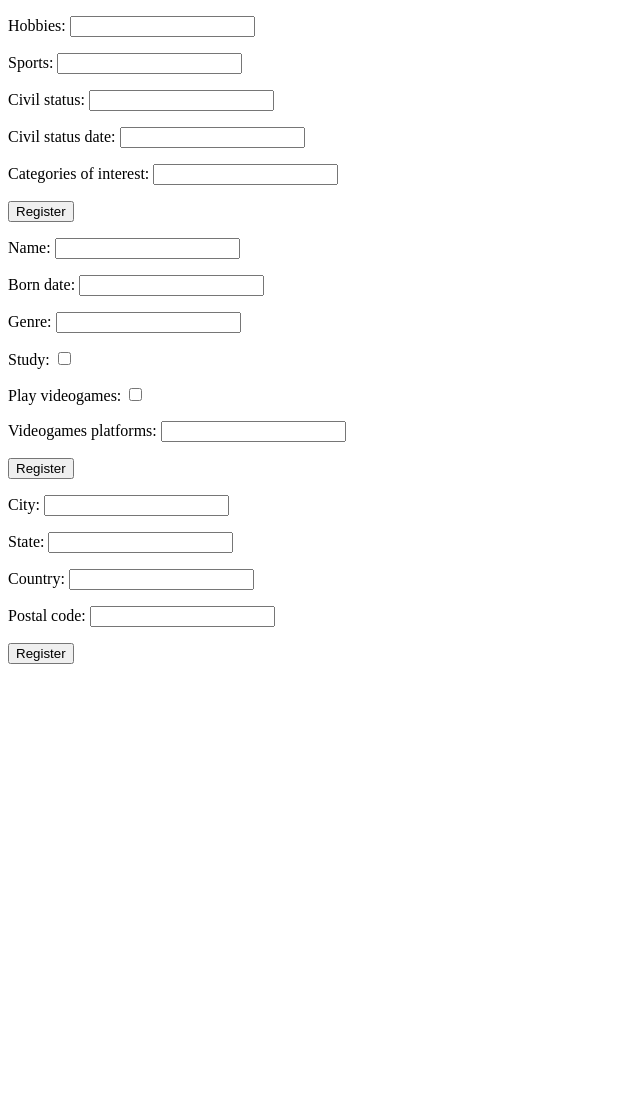
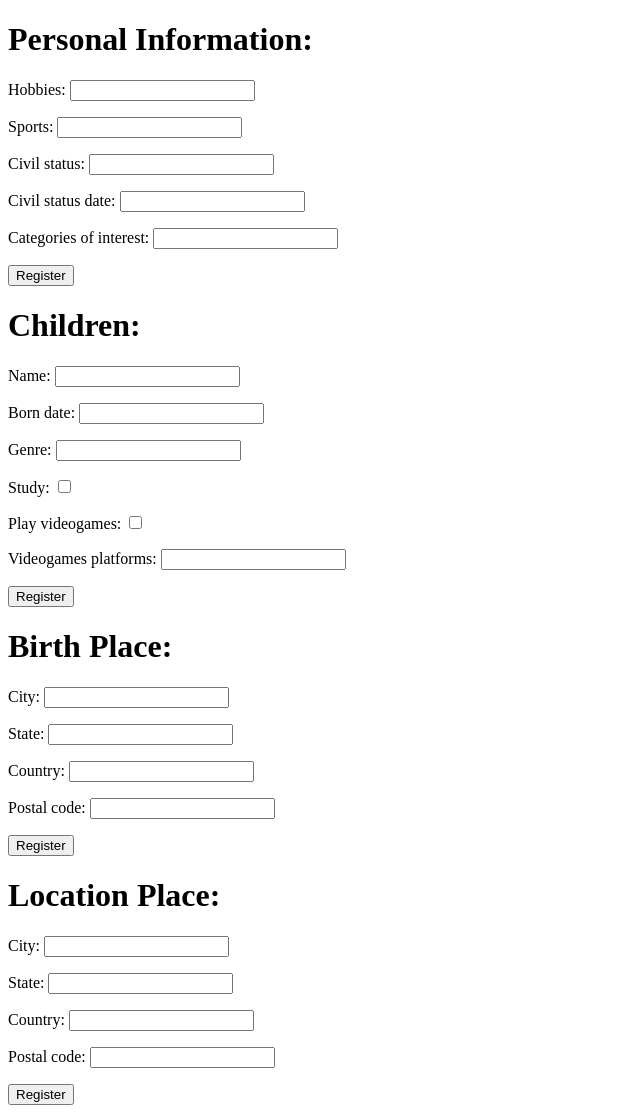
Before and after one commit to Samhernesp/PolyglotSystem, a Django app: page /aditionalData/ in a window 1280 px wide. Shown: the whole page, without its empty margins (0-640 px from the left). Before the commit the page ends 664 px from the top, so only its background shows below. Run offline with Django 4.2, Linux system fonts and the light colour scheme.

Commit message:
Add some forms

```diff
--- a/accounts/views.py
+++ b/accounts/views.py
@@ -28,7 +28,7 @@ def user_login(request):
                 print(customer)
                 client = Client(client_id=str(customer.customer_id))
                 client.save()
-                return redirect('/registerOrder?user={{customer.customer_id}}')
+                return redirect('/registerOrder')
     else:
         form = LoginForm()
     return render(request, 'login.html', {'form': form})
--- a/clients/templates/aditionalDataRegister.html
+++ b/clients/templates/aditionalDataRegister.html
@@ -4,23 +4,36 @@
     <title>Registro de Datos Adicionales</title>
 </head>
 <body>
+    <h1>Personal Information:</h1>
     <form id = "form1" method="post">
         {% csrf_token %}
         <input type="hidden" name="form_type" value="form1">
         {{ client_form.as_p }}
         <button type="submit">Register</button>
     </form>
+    <h1>Children:</h1>
     <form id = "form2" method="post">
         {% csrf_token %}
         <input type="hidden" name="form_type" value="form2">
         {{ children_form.as_p }}
         <button type="submit">Register</button>
     </form>
+
+    <h1>Birth Place:</h1>
     <form id = "form3" method="post">
         {% csrf_token %}
         <input type="hidden" name="form_type" value="form3">
         {{ client_place_form.as_p }}
         <button type="submit">Register</button>
     </form>
+
+    <h1>Location Place:</h1>
+    <form id = "form4" method="post">
+        {% csrf_token %}
+        <input type="hidden" name="form_type" value="form4">
+        {{ client_place_form.as_p }}
+        <button type="submit">Register</button>
+    </form>
+
 </body>
 </html>
--- a/clients/views.py
+++ b/clients/views.py
@@ -11,13 +11,6 @@ class RegisterOrderView(View):
 
 
     def get(self, request):
-        # !!!!!!!!!!!!!!!!!!!
-        # HEYEHEYEHYEHEY ESTA ES LA ID DEL CUSTOMEEEEEEER
-
-        customer_id = self.request.GET.get("user")
-        print(customer_id)
-        # HEYEHEYEHYEHEY ESTA ES LA ID DEL CUSTOMEEEEEEER
-        # !!!!!!!!!!!!!!!!!!!
 
         form = self.form_class()
         return render(request, 'registerOrder.html', {'form': form})
@@ -105,11 +98,112 @@ class ClientRegistrationView(View):
                 # Guardar el objeto client
                 client.save()
 
+        if request.POST.get("form_type") == "form2":
+            children_form = ChildrenForm(request.POST)
+            if children_form.is_valid():
+                cleaned_data = children_form.cleaned_data
 
-        children_form = ChildrenForm(request.POST)
-        client_place_form = ClientPlaceForm(request.POST)
+                child = Children()  # Asumiendo que Children es una clase de modelo de documento
+
+                # Name
+                name = cleaned_data.get('name')
+                if name:
+                    child.name = name
+
+                # Born Date
+                born_date = cleaned_data.get('born_date')
+                if born_date:
+                    child.born_date = born_date
+
+                # Genre
+                genre = cleaned_data.get('genre')
+                if genre:
+                    child.genre = genre
+
+                # Study
+                # Nota: Como es un BooleanField con required=False, siempre tendrá un valor (True o False)
+                child.study = cleaned_data.get('study', False)
+
+                # Play Videogames
+                # Nota: Igual que con 'study', siempre tendrá un valor booleano
+                child.play_videogames = cleaned_data.get('play_videogames', False)
+
+                # Videogames Platforms
+                videogames_platforms = cleaned_data.get('videogames_platforms')
+
+                if videogames_platforms:
+                    # Suponiendo que se espera una lista. Ajusta según sea necesario
+                    child.videogames_platforms = videogames_platforms.split(',')
+
+                child.save()
+                client.children.append(child)
+                client.save()
+
+
+        if request.POST.get("form_type") == "form3":
+            client_place_form = ClientPlaceForm(request.POST)
+            if client_place_form.is_valid():
+                cleaned_data = client_place_form.cleaned_data
+
+                client_place = ClientPlace()
+
+                # City
+                city = cleaned_data.get('city')
+                if city:
+                    client_place.city = city
+
+                # State
+                state = cleaned_data.get('state')
+                if state:
+                    client_place.state = state
+
+                # Country
+                country = cleaned_data.get('country')
+                if country:
+                    client_place.country = country
+
+                # Postal Code
+                postal_code = cleaned_data.get('postal_code')
+                if postal_code:
+                    client_place.postal_code = postal_code
+
+                client.born_place = client_place
+                client.save()
+
+
+        if request.POST.get("form_type") == "form4":
+            client_place_form = ClientPlaceForm(request.POST)
+            if client_place_form.is_valid():
+                cleaned_data = client_place_form.cleaned_data
+
+                client_place = ClientPlace()
+
+                # City
+                city = cleaned_data.get('city')
+                if city:
+                    client_place.city = city
+
+                # State
+                state = cleaned_data.get('state')
+                if state:
+                    client_place.state = state
+
+                # Country
+                country = cleaned_data.get('country')
+                if country:
+                    client_place.country = country
+
+                # Postal Code
+                postal_code = cleaned_data.get('postal_code')
+                if postal_code:
+                    client_place.postal_code = postal_code
+
+                client.place_residence = client_place
+                client.save()
+
+
+
         if client_form.is_valid() and children_form.is_valid() and client_place_form.is_valid():
-
             return redirect('aditionalData')
 
         return render(request, self.template_name, {'client_form': client_form, 'children_form': children_form, 'client_place_form': client_place_form})
```
